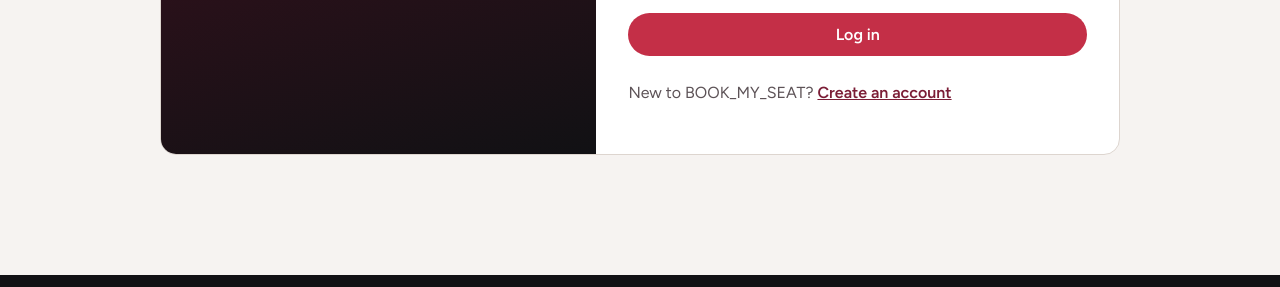
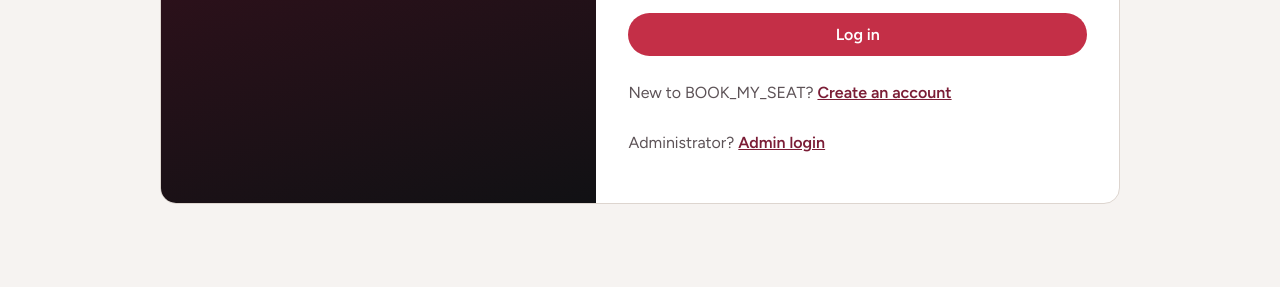
Before and after one commit to ANUJA-KUMARI/BOOK-MY-SEAT, a plain HTML site: page frontend/pages/login.html in a window 1280 px wide. Shown: the part 441-728 px from the top of the page. Drawn offline with Linux system fonts and the light colour scheme; no server answers; a web font is replaced by a local one.

Commit message:
Link separate administrator login from customer login

```diff
--- a/frontend/pages/login.html
+++ b/frontend/pages/login.html
@@ -43,6 +43,7 @@
           <button class="btn btn--primary btn--block" type="submit">Log in</button>
         </form>
         <p class="auth__switch">New to BOOK_MY_SEAT? <a class="text-link" href="register.html">Create an account</a></p>
+        <p class="auth__switch">Administrator? <a class="text-link" href="../admin/login.html">Admin login</a></p>
       </section>
     </div>
     <noscript><p class="noscript-note">Please enable JavaScript to use this form.</p></noscript>
```
